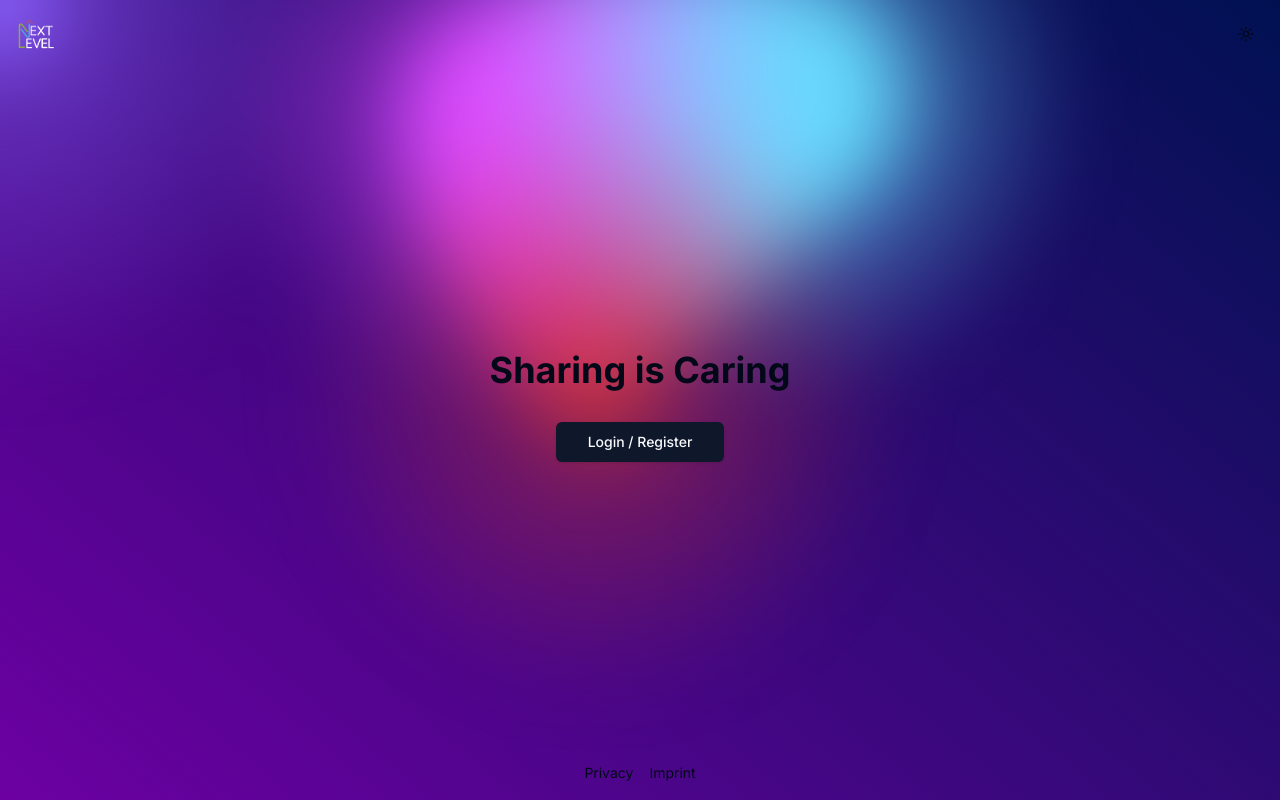
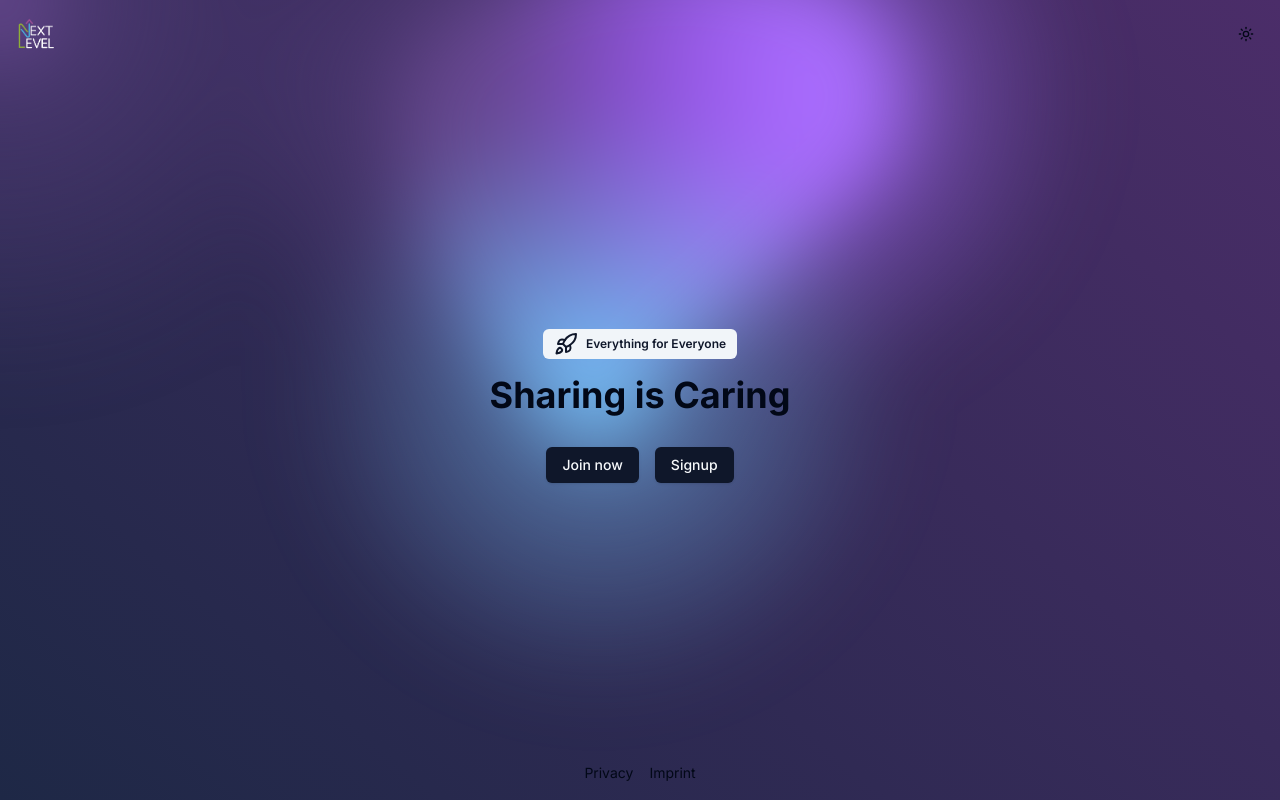
Before and after one commit to batzlov/sharing-is-caring, a Next.js app: page / in a window 1280 px wide. Built offline with nearby package versions, Linux system fonts and the light colour scheme.

Commit message:
working on landing page, changed bg gradient colors

```diff
--- a/src/app/page.tsx
+++ b/src/app/page.tsx
@@ -1,4 +1,8 @@
+import { Rocket } from "lucide-react";
+
 import { Button } from "@/components/ui/button";
+import { Badge } from "@/components/ui/badge";
+
 import Footer from "@/components/layout/footer";
 import Header from "@/components/layout/header";
 import { BackgroundGradientAnimation } from "@/components/ui/background-gradient-animation";
@@ -9,8 +13,16 @@
             <BackgroundGradientAnimation />
             <Header />
             <main className="flex-grow flex flex-col items-center justify-center z-10">
+                <Badge className="mb-4" variant="secondary">
+                    <Rocket className="mr-2" /> {}
+                    Everything for Everyone
+                </Badge>
+
                 <h1 className="text-4xl font-bold mb-8">Sharing is Caring</h1>
-                <Button size="lg">Login / Register</Button>
+                <div className="flex flex-col md:flex-row space-y-4 md:space-y-0 space-x-0 md:space-x-4">
+                    <Button>Join now</Button>
+                    <Button>Signup</Button>
+                </div>
             </main>
             <Footer />
         </div>
--- a/src/components/ui/background-gradient-animation.tsx
+++ b/src/components/ui/background-gradient-animation.tsx
@@ -3,14 +3,16 @@
 import { useEffect, useRef, useState } from "react";
 
 export const BackgroundGradientAnimation = ({
-    gradientBackgroundStart = "rgb(108, 0, 162)",
-    gradientBackgroundEnd = "rgb(0, 17, 82)",
-    firstColor = "18, 113, 255",
-    secondColor = "221, 74, 255",
-    thirdColor = "100, 220, 255",
-    fourthColor = "200, 50, 50",
-    fifthColor = "180, 180, 50",
-    pointerColor = "140, 100, 255",
+    gradientBackgroundStart = "rgb(30, 40, 70)", // Dark Navy Blue (#1E2846)
+    gradientBackgroundEnd = "rgb(75, 45, 105)", // Purple-Blue Gradient (#4B2D69)
+
+    firstColor = "30, 40, 70", // Dark Navy Blue (#1E2846)
+    secondColor = "100, 70, 140", // Deep Purple (#64468C)
+    thirdColor = "170, 110, 255", // Light Lavender Purple (#AA6EFF)
+    fourthColor = "120, 200, 255", // Light Blue (#78C8FF)
+    fifthColor = "150, 255, 150", // Soft Light Green (#96FF96)
+    pointerColor = "100, 70, 140", // Deep Purple (#64468C)
+
     size = "80%",
     blendingValue = "hard-light",
     children,
--- /dev/null
+++ b/src/components/ui/badge.tsx
@@ -0,0 +1,36 @@
+import * as React from "react"
+import { cva, type VariantProps } from "class-variance-authority"
+
+import { cn } from "@/lib/utils"
+
+const badgeVariants = cva(
+  "inline-flex items-center rounded-md border px-2.5 py-0.5 text-xs font-semibold transition-colors focus:outline-none focus:ring-2 focus:ring-ring focus:ring-offset-2",
+  {
+    variants: {
+      variant: {
+        default:
+          "border-transparent bg-primary text-primary-foreground shadow hover:bg-primary/80",
+        secondary:
+          "border-transparent bg-secondary text-secondary-foreground hover:bg-secondary/80",
+        destructive:
+          "border-transparent bg-destructive text-destructive-foreground shadow hover:bg-destructive/80",
+        outline: "text-foreground",
+      },
+    },
+    defaultVariants: {
+      variant: "default",
+    },
+  }
+)
+
+export interface BadgeProps
+  extends React.HTMLAttributes<HTMLDivElement>,
+    VariantProps<typeof badgeVariants> {}
+
+function Badge({ className, variant, ...props }: BadgeProps) {
+  return (
+    <div className={cn(badgeVariants({ variant }), className)} {...props} />
+  )
+}
+
+export { Badge, badgeVariants }
```
